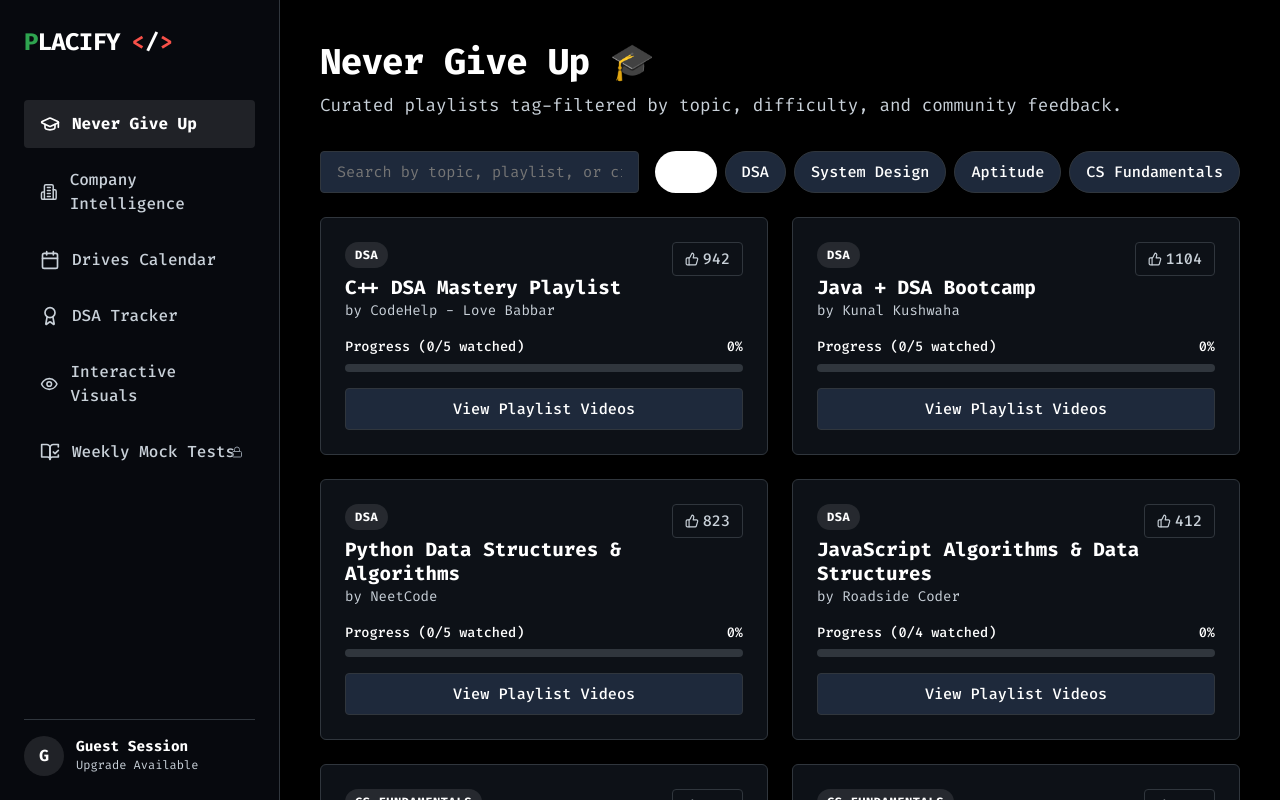
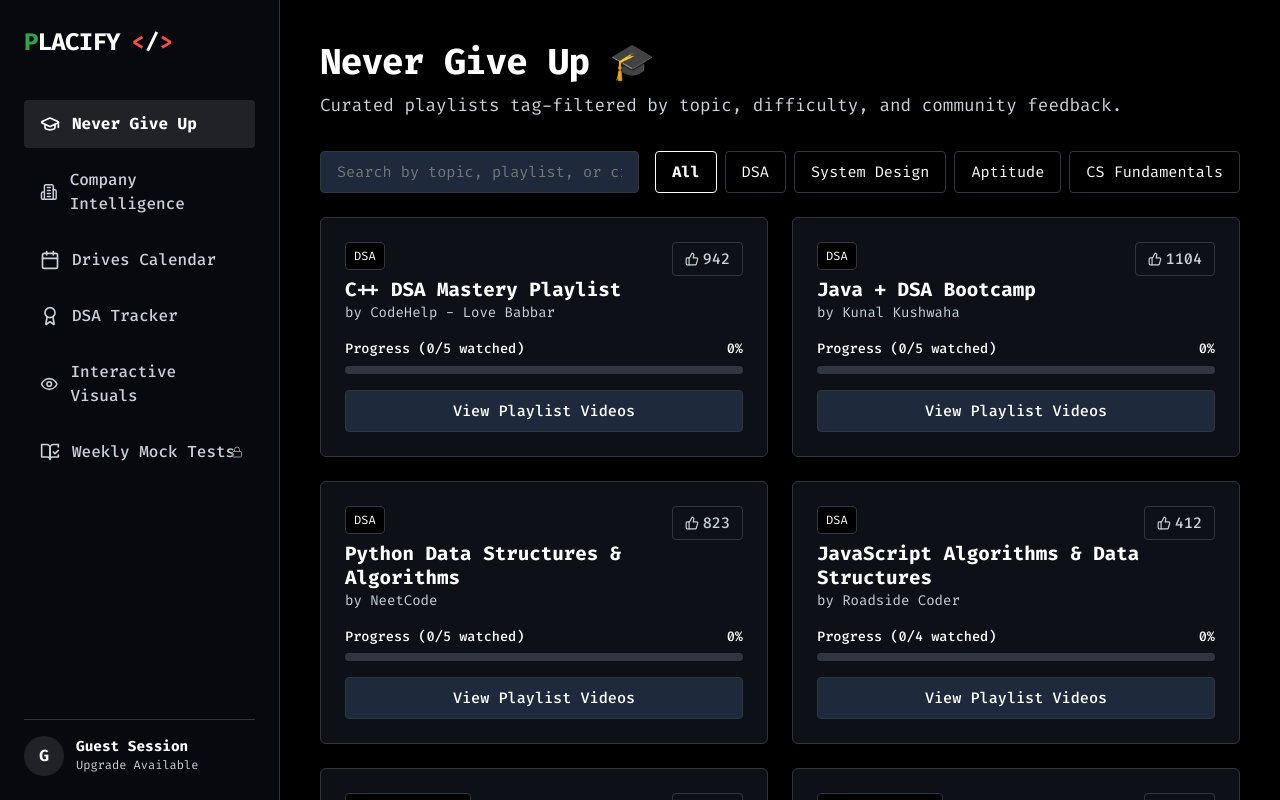
Before and after one commit to Nishthayadav20/PLACIFY, a React (Vite) app: page / in a window 1280 px wide. Both pictures are taken after a click on the button "Explore as Guest". Shown: the top 800 px of the page. Built offline with nearby package versions, Linux system fonts and the light colour scheme; the HTML template or start-up script is replaced by a standard one.

Commit message:
Style topic badges and filter buttons in Never Give Up with black background and white text

```diff
--- a/src/components/LearningHub.jsx
+++ b/src/components/LearningHub.jsx
@@ -43,16 +43,26 @@ export default function LearningHub({ playlists, playlistState, toggleVideoWatch
           onChange={(e) => setSearchQuery(e.target.value)}
         />
         <div style={{ display: "flex", gap: "8px" }}>
-          {topics.map(topic => (
+          {topics.map(topic => {
+            const isSelected = selectedTopic === topic;
+            return (
               <button
                 key={topic}
-              className={`btn ${selectedTopic === topic ? "btn-primary" : "btn-secondary"}`}
-              style={{ padding: "8px 16px", borderRadius: "var(--radius-full)" }}
+                className="btn"
+                style={{
+                  padding: "8px 16px",
+                  borderRadius: "4px",
+                  backgroundColor: "#000000",
+                  color: "#ffffff",
+                  border: isSelected ? "1px solid #ffffff" : "1px solid var(--border-color)",
+                  fontWeight: isSelected ? "bold" : "normal"
+                }}
                 onClick={() => setSelectedTopic(topic)}
               >
                 {topic}
               </button>
-          ))}
+            );
+          })}
         </div>
       </div>
 
@@ -77,7 +87,18 @@ export default function LearningHub({ playlists, playlistState, toggleVideoWatch
               {/* Header */}
               <div style={{ display: "flex", justifyContent: "space-between", alignItems: "flex-start" }}>
                 <div>
-                  <span className="badge badge-primary" style={{ marginBottom: "8px" }}>{playlist.topic}</span>
+                  <span style={{
+                    marginBottom: "8px",
+                    backgroundColor: "#000000",
+                    border: "1px solid var(--border-color)",
+                    color: "#ffffff",
+                    padding: "4px 8px",
+                    borderRadius: "4px",
+                    fontSize: "0.75rem",
+                    display: "inline-block"
+                  }}>
+                    {playlist.topic}
+                  </span>
                   <h3 style={{ fontSize: "1.2rem", fontWeight: 700 }}>{playlist.title}</h3>
                   <p style={{ fontSize: "0.875rem", color: "var(--text-secondary)" }}>by {playlist.creator}</p>
                 </div>
```
Lines whose indentation alone changed are shown as unchanged.
